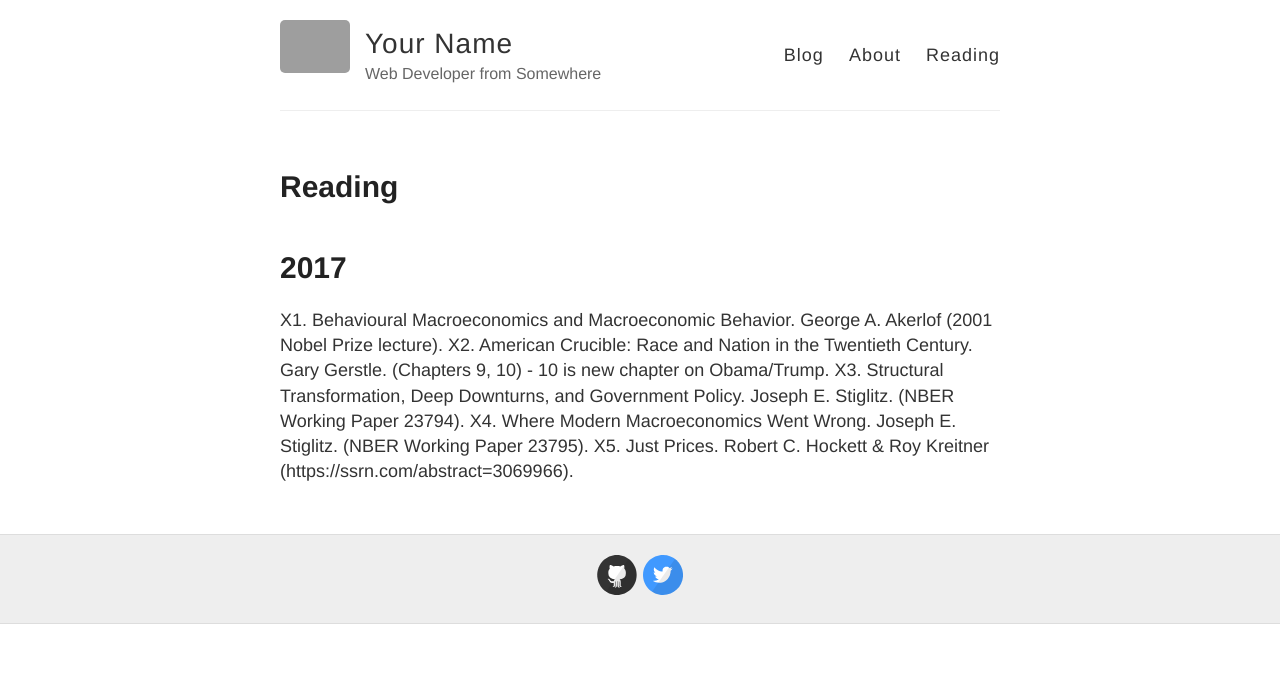
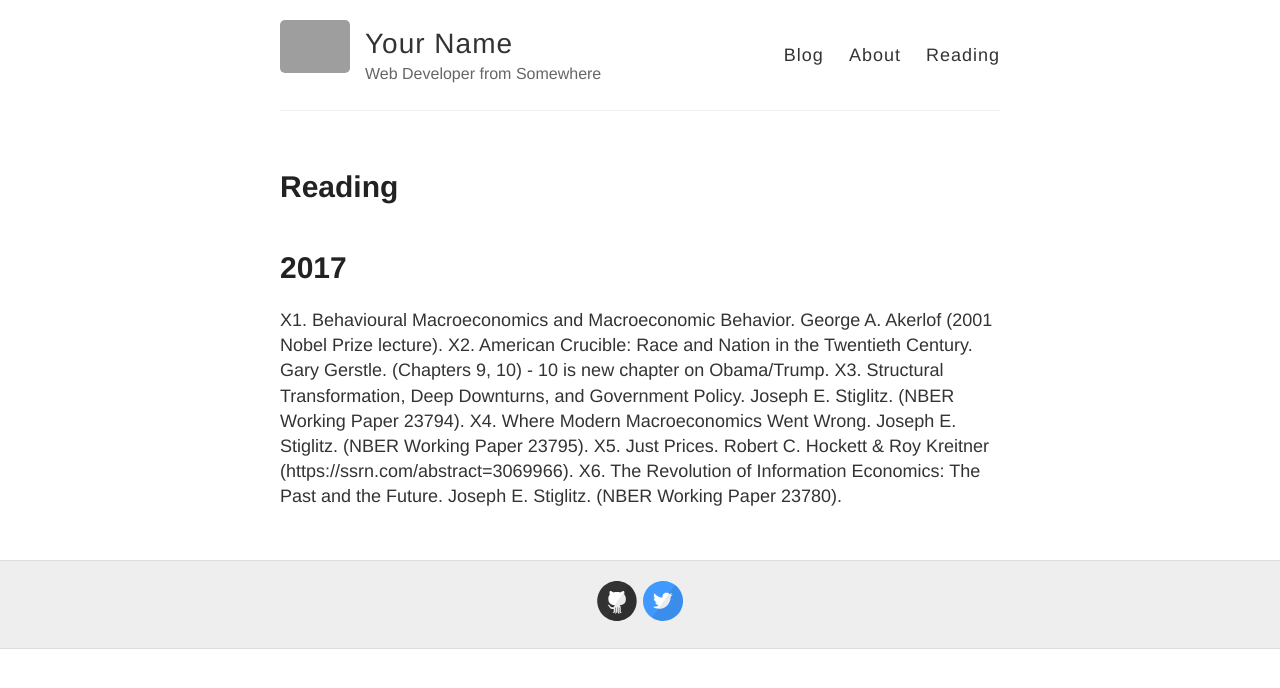
Before and after one commit to ejaxon/ejaxon.github.io, a Jekyll site: the page built from xreading.md, in a window 1280 px wide. Shown: the top 688 px of the page. Built offline with Jekyll 4.4.1, drawn with Linux system fonts in a browser that asks for light colours; grey boxes are pictures that could not be loaded.

Commit message:
another stiglitz paper

```diff
--- a/xreading.md
+++ b/xreading.md
@@ -9,3 +9,4 @@ X2. American Crucible: Race and Nation in the Twentieth Century. Gary Gerstle. (
 X3. Structural Transformation, Deep Downturns, and Government Policy. Joseph E. Stiglitz. (NBER Working Paper 23794).
 X4. Where Modern Macroeconomics Went Wrong. Joseph E. Stiglitz. (NBER Working Paper 23795).
 X5. Just Prices. Robert C. Hockett & Roy Kreitner (https://ssrn.com/abstract=3069966).
+X6. The Revolution of Information Economics: The Past and the Future. Joseph E. Stiglitz. (NBER Working Paper 23780).
```
